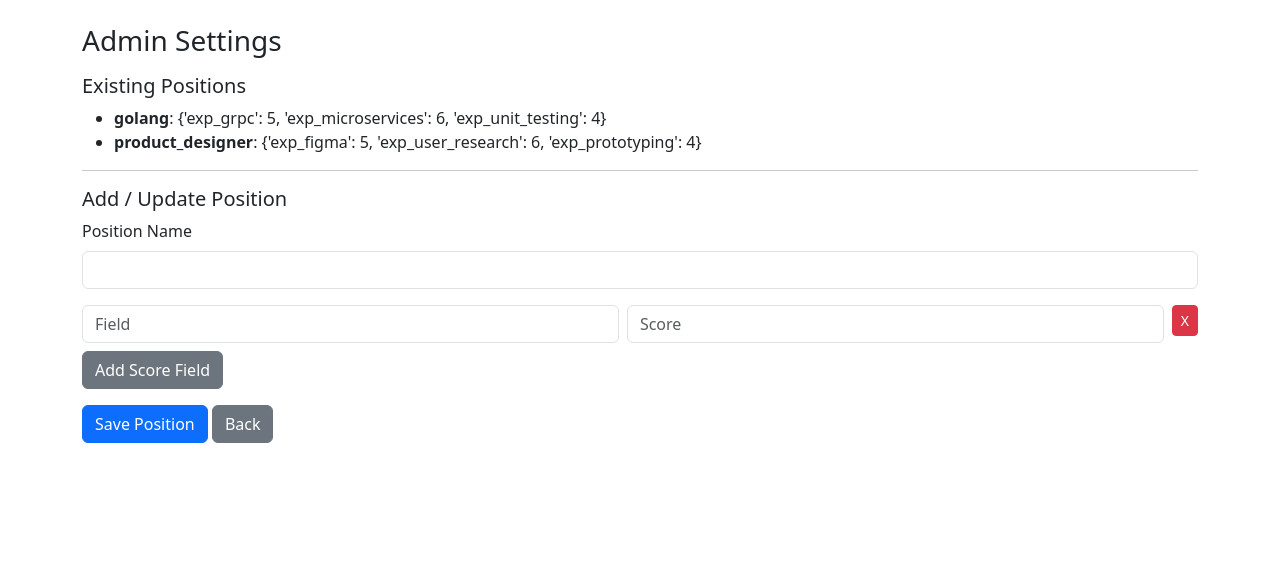
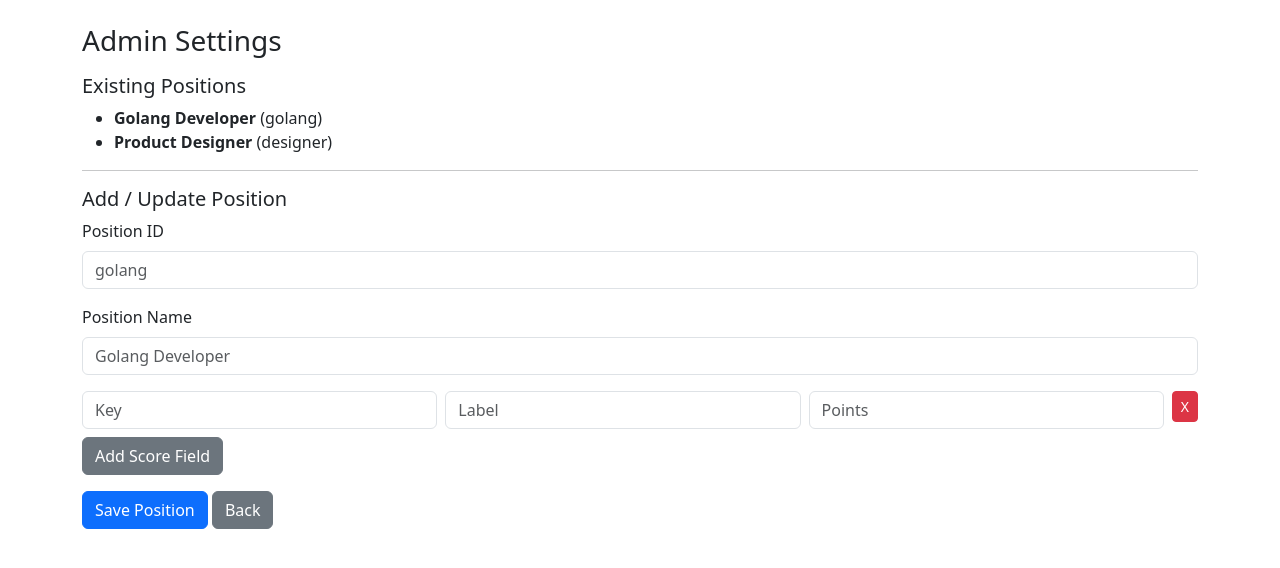
Before and after one commit to Peyman-Products/resume, a Flask app: page /admin in a window 1280 px wide. Shown: the top 568 px of the page. Run offline with Flask 3, Linux system fonts and the light colour scheme.

Commit message:
Update positions API and admin

```diff
--- a/app.py
+++ b/app.py
@@ -4,56 +4,7 @@ import pandas as pd
 import os
 import json
 
-# scoring maps
-TECH_SCORES = {
-    'exp_dashboard_b2b': 4,
-    'exp_dynamic_reports': 6,
-    'exp_role_based_access': 3,
-    'exp_pos_mobile': 6,
-    'exp_data_sync': 3,
-    'exp_multistep_forms': 4,
-    'exp_low_digital_users': 5,
-    'exp_multilingual': 2,
-    'exp_portfolio_relevant': 2,
-    'exp_grpc': 5,
-    'exp_microservices': 6,
-    'exp_unit_testing': 4,
-    'exp_figma': 5,
-    'exp_user_research': 6,
-    'exp_prototyping': 4,
-}
-
-GENERAL_SCORES = {
-    'gender': {
-        'Male': -3,
-        'Female': 1,
-    },
-    'marital_status': {
-        'Single': 1,
-        'Married': 0,
-    },
-    'education': {
-        'Diploma': 0,
-        'Bachelor': 1,
-        'Master': 2,
-    },
-    'military_status': {
-        'Completed': 2,
-        'Exempt': 1,
-        'In Progress': -4,
-        'N/A': 0,
-    },
-    'job_status': {
-        'Employed': -1,
-        'Freelancer': 0,
-        'Unemployed': 1,
-    },
-    'can_start_from': {
-        '1 Week': 5,
-        'Less than a month': 2,
-        'More than a month': -5,
-    },
-}
+# scoring configuration and candidate data
 
 COLUMNS = [
     'id', 'name', 'mobile', 'gender', 'position_type', 'source_of_news', 'year_of_birth',
@@ -151,57 +102,66 @@ def save_resume_file(file, full_name):
     return filename
 
 def compute_total_score(row):
+    """Compute a candidate's total score based on the scoring config."""
+    config = load_scoring_config()
+    positions = config.get("positions", {})
+    global_cfg = config.get("global", {})
+
     score = 0
-    # technical experience
-    for field, pts in TECH_SCORES.items():
-        if str(row.get(field, '')).strip() == 'Yes':
-            score += pts
 
-    # position specific experience
-    config = load_scoring_config()
-    role = str(row.get('position_type', '')).lower()
-    role_cfg = config.get(role, {})
-    for field, pts in role_cfg.items():
-        if str(row.get(field, '')).strip() == 'Yes':
-            score += pts
+    # position specific experience items
+    role = str(row.get("position_type", "")).lower()
+    role_cfg = positions.get(role, {})
+    experience_cfg = role_cfg.get("experience", {})
+    for field, item in experience_cfg.items():
+        if str(row.get(field, "")).strip() == "Yes":
+            score += float(item.get("points", 0))
 
-    # general items
-    for field, mapping in GENERAL_SCORES.items():
-        val = str(row.get(field, '')).strip()
-        score += mapping.get(val, 0)
+    # general mappings such as gender, education etc.
+    def map_score(field_name, value):
+        mapping = global_cfg.get(field_name, {})
+        return mapping.get(str(value).lower().replace(" ", "_"), 0)
 
-    # additional boolean fields
-    if str(row.get('available_9_to_6', '')) == 'Yes':
+    for general_field in [
+        "gender",
+        "education",
+        "military_status",
+        "job_status",
+    ]:
+        score += map_score(general_field, row.get(general_field, ""))
+
+    # start availability
+    score += map_score("availability", row.get("can_start_from", ""))
+
+    # additional boolean fields (fixed weights)
+    if str(row.get("available_9_to_6", "")).lower() == "yes":
         score += 5
-    if str(row.get('has_portfolio', '')) == 'Yes':
+    if str(row.get("has_portfolio", "")).lower() == "yes":
         score += 5
-    if str(row.get('ok_with_task', '')) == 'Yes':
+    if str(row.get("ok_with_task", "")).lower() == "yes":
         score += 2
 
-    # interviewer, design, look, portfolio and previous work scores
+    # reviewer scores
+    weights = global_cfg.get(
+        "reviewer_weights",
+        {
+            "interview_score": 1,
+            "design_score": 1,
+            "look_score": 1,
+            "portfolio_score": 1,
+            "previous_work_score": 1,
+        },
+    )
+    for field, w in weights.items():
+        try:
+            score += float(row.get(field, 0)) * float(w)
+        except ValueError:
+            continue
+
+    # years of experience
     try:
-        score += float(row.get('interviewer_score', 0))
-    except ValueError:
-        pass
-    try:
-        score += float(row.get('design_score', 0))
-    except ValueError:
-        pass
-    try:
-        score += float(row.get('look_score', 0))
-    except ValueError:
-        pass
-    try:
-        score += float(row.get('portfolio_score', 0))
-    except ValueError:
-        pass
-    try:
-        score += float(row.get('previous_work_score', 0))
-    except ValueError:
-        pass
-
-    try:
-        score += float(row.get('years_of_experience', 0)) * 5
+        yrs = float(row.get("years_of_experience", 0))
+        score += yrs * float(global_cfg.get("exp_per_year", 5))
     except ValueError:
         pass
 
@@ -226,19 +186,25 @@ def index():
 def admin_page():
     """Render admin settings page with current scoring config."""
     config = load_scoring_config()
-    return render_template('admin.html', config=config)
+    return render_template('admin.html', config=config.get('positions', {}))
 
 
 @app.route('/save_position', methods=['POST'])
 def save_position():
     """Create or update a position and its score fields."""
     data = request.get_json(force=True)
-    position = data.get('position')
-    scores = data.get('scores', {})
-    if not position or not isinstance(scores, dict):
+    pos_id = data.get('id')
+    name = data.get('name')
+    experience = data.get('experience', {})
+    if not pos_id or not name or not isinstance(experience, dict):
         return jsonify({'error': 'invalid data'}), 400
     config = load_scoring_config()
-    config[position] = scores
+    if 'positions' not in config:
+        config['positions'] = {}
+    config['positions'][pos_id] = {
+        'name': name,
+        'experience': experience,
+    }
     with open(SCORING_CONFIG_FILE, 'w') as f:
         json.dump(config, f, indent=2)
     return jsonify({'status': 'ok'})
@@ -311,18 +277,29 @@ def api_position_weights(position):
     return jsonify({"position": position, "total_weight": total})
 
 
-@app.route('/api/scoring_config/<position>', methods=['GET'])
-def api_scoring_config(position):
+@app.route('/api/scoring/<position>', methods=['GET'])
+def api_scoring(position):
     """Return scoring configuration for a position."""
     config = load_scoring_config()
-    return jsonify(config.get(position, {}))
+    pos = config.get("positions", {}).get(position, {})
+    return jsonify(pos)
+
+@app.route('/api/scoring/global', methods=['GET'])
+def api_scoring_global():
+    """Return global scoring configuration."""
+    config = load_scoring_config()
+    return jsonify(config.get("global", {}))
 
 
 @app.route('/api/positions', methods=['GET'])
 def api_positions():
-    """Return list of available positions."""
+    """Return list of available positions with id and name."""
     config = load_scoring_config()
-    return jsonify(list(config.keys()))
+    positions = config.get("positions", {})
+    result = []
+    for pid, pdata in positions.items():
+        result.append({"id": pid, "name": pdata.get("name", pid)})
+    return jsonify(result)
 
 @app.route('/add', methods=['POST'])
 def add_candidate():
--- a/scoring_config.json
+++ b/scoring_config.json
@@ -1,12 +1,34 @@
 {
-  "golang": {
-    "exp_grpc": 5,
-    "exp_microservices": 6,
-    "exp_unit_testing": 4
+  "positions": {
+    "golang": {
+      "name": "Golang Developer",
+      "experience": {
+        "exp_grpc": {"label": "gRPC services", "points": 5},
+        "exp_microservices": {"label": "Microservices", "points": 6},
+        "exp_unit_testing": {"label": "Unit Testing", "points": 4}
+      }
+    },
+    "designer": {
+      "name": "Product Designer",
+      "experience": {
+        "exp_figma": {"label": "Figma", "points": 4},
+        "exp_user_testing": {"label": "User Testing", "points": 6}
+      }
+    }
   },
-  "product_designer": {
-    "exp_figma": 5,
-    "exp_user_research": 6,
-    "exp_prototyping": 4
+  "global": {
+    "gender": {"male": -3, "female": 1},
+    "education": {"bachelor": 1, "master": 2},
+    "military_status": {"completed": 2, "exempt": 1, "in_progress": -4},
+    "job_status": {"unemployed": 1, "freelancer": 0, "employed": -1},
+    "availability": {"1_week": 5, "less_than_month": 2, "more_than_month": -5},
+    "reviewer_weights": {
+      "interview_score": 1,
+      "design_score": 1,
+      "look_score": 1,
+      "portfolio_score": 1,
+      "previous_work_score": 1
+    },
+    "exp_per_year": 5
   }
 }
--- a/templates/admin.html
+++ b/templates/admin.html
@@ -11,15 +11,19 @@
   <h3 class="mb-3">Admin Settings</h3>
   <h5>Existing Positions</h5>
   <ul>
-    {% for role, scores in config.items() %}
-    <li><strong>{{ role }}</strong>: {{ scores }}</li>
+    {% for pid, info in config.items() %}
+    <li><strong>{{ info.name }}</strong> ({{ pid }})</li>
     {% endfor %}
   </ul>
   <hr>
   <h5>Add / Update Position</h5>
   <div class="mb-3">
+    <label class="form-label">Position ID</label>
+    <input type="text" id="positionId" class="form-control" placeholder="golang">
+  </div>
+  <div class="mb-3">
     <label class="form-label">Position Name</label>
-    <input type="text" id="positionName" class="form-control">
+    <input type="text" id="positionName" class="form-control" placeholder="Golang Developer">
   </div>
   <div id="scoresContainer"></div>
   <button class="btn btn-secondary mb-3" id="addScoreBtn">Add Score Field</button>
@@ -31,12 +35,13 @@
 <script src="https://cdn.jsdelivr.net/npm/bootstrap@5.3.0/dist/js/bootstrap.bundle.min.js"></script>
 <script>
   const container = document.getElementById('scoresContainer');
-  function addRow(name='', value='') {
+  function addRow(key='', label='', pts='') {
     const row = document.createElement('div');
     row.className = 'row g-2 mb-2';
     row.innerHTML = `
-      <div class="col"><input type="text" class="form-control" placeholder="Field" value="${name}"></div>
-      <div class="col"><input type="number" class="form-control" placeholder="Score" value="${value}"></div>
+      <div class="col"><input type="text" class="form-control" placeholder="Key" value="${key}"></div>
+      <div class="col"><input type="text" class="form-control" placeholder="Label" value="${label}"></div>
+      <div class="col"><input type="number" class="form-control" placeholder="Points" value="${pts}"></div>
       <div class="col-auto"><button class="btn btn-danger btn-sm remove">X</button></div>`;
     row.querySelector('.remove').onclick = () => row.remove();
     container.appendChild(row);
@@ -44,17 +49,18 @@
   document.getElementById('addScoreBtn').onclick = () => addRow();
   addRow();
   document.getElementById('saveBtn').onclick = () => {
-    const position = document.getElementById('positionName').value.trim();
-    if (!position) return alert('Position name required');
-    const scores = {};
+    const id = document.getElementById('positionId').value.trim();
+    const name = document.getElementById('positionName').value.trim();
+    if (!id || !name) return alert('ID and name required');
+    const experience = {};
     container.querySelectorAll('.row').forEach(r => {
-      const [f,v] = r.querySelectorAll('input');
-      if (f.value) scores[f.value] = parseFloat(v.value) || 0;
+      const [k,l,p] = r.querySelectorAll('input');
+      if (k.value) experience[k.value] = { label: l.value || k.value, points: parseFloat(p.value) || 0 };
     });
     fetch('/save_position', {
       method: 'POST',
       headers: {'Content-Type': 'application/json'},
-      body: JSON.stringify({position, scores})
+      body: JSON.stringify({id, name, experience})
     }).then(res => {
       if (res.ok) location.reload();
       else res.text().then(t => alert(t));
```
Also changed, not shown: frontend/pages/index.tsx (+10 -8 lines), README.md.
